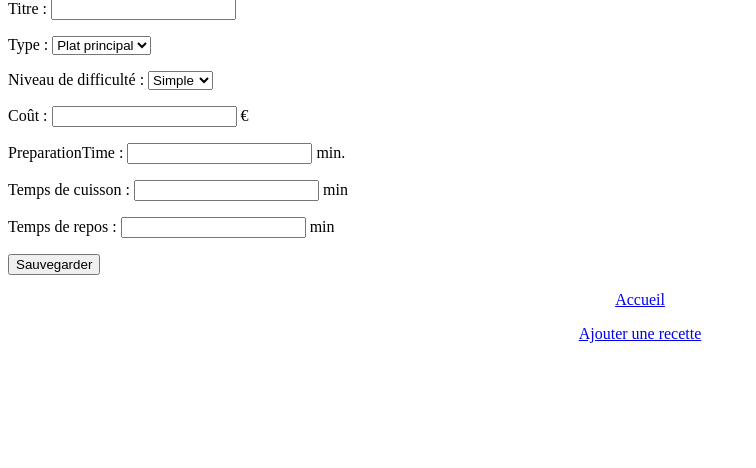
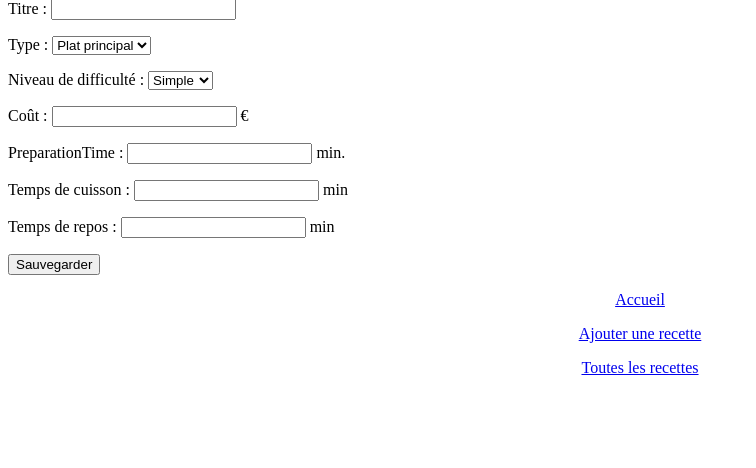
Before and after one commit to ahmedi2l/projet-django-M2I2L, a Django app: page /addRecette in a window 1280 px wide. Shown: the part 81-549 px from the top of the page, without its empty margins (0-756 px from the left). Run offline with Django 3.2, Linux system fonts and the light colour scheme; the visitor is signed in with stand-in values (Sample User, id 1); parts of the project's set-up code (start-up, migrations or seed data) failed here and were passed over.

Commit message:
Ajout du lien affichant toutes les recettes

```diff
--- a/projetRecettesDeCuisine/recettesdecuisine/templates/base.html
+++ b/projetRecettesDeCuisine/recettesdecuisine/templates/base.html
@@ -17,6 +17,7 @@
 
 <p style="text-align: center"> <a href={% url 'recettesdecuisine:index' %}> Accueil </a> </p>
 <p style="text-align: center"> <a href={% url 'recettesdecuisine:addRecette' %}> Ajouter une recette </a> </p>
+<p style="text-align: center"> <a href={% url 'recettesdecuisine:recetteList' %}> Toutes les recettes </a> </p>
 
 </body>
 </html>
```
